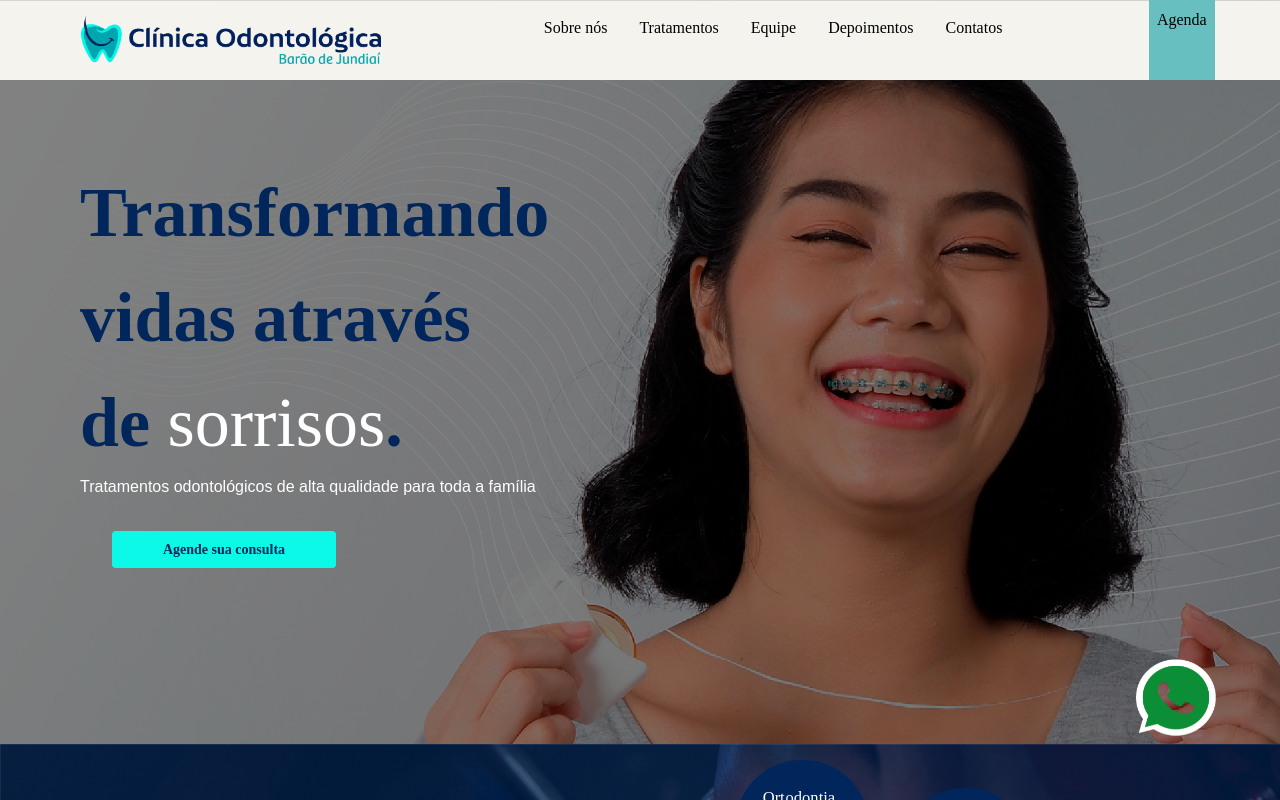
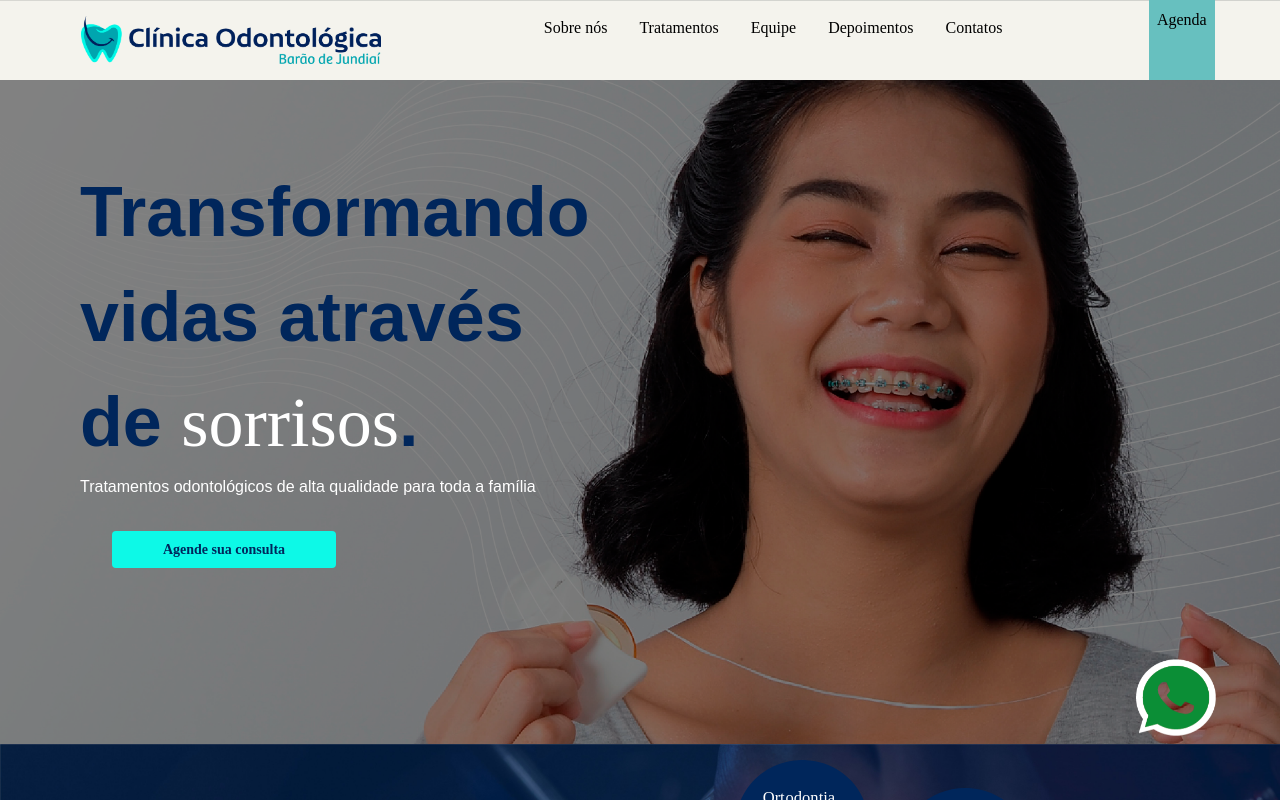
Before and after one commit to silvioVenton/odontologia, a Next.js app: page / in a window 1280 px wide. Shown: the top 800 px of the page. Built offline with nearby package versions, Linux system fonts and the light colour scheme.

Commit message:
ga4 e gtm

```diff
--- a/package.json
+++ b/package.json
@@ -10,9 +10,10 @@
   },
   "dependencies": {
     "@expo-google-fonts/bree-serif": "^0.2.3",
+    "@next/third-parties": "^14.2.6",
     "bree": "^9.2.4",
     "firebase": "^10.12.5",
-    "next": "14.2.5",
+    "next": "^14.2.6",
     "react": "^18",
     "react-dom": "^18",
     "react-slick": "^0.30.2",
--- a/src/app/globals.css
+++ b/src/app/globals.css
@@ -83,7 +83,7 @@ body{
 .titulo_principal{
   font-Size:70px;
   color:#00265b;
-
+  font-family: Encode Sans, sans-serif;
   font-Weight:700;
 }
 .titulo_sub{
--- a/src/app/layout.tsx
+++ b/src/app/layout.tsx
@@ -7,7 +7,8 @@ import Image from "next/image";
 import Menu from "./components/menu_esp";
 import Form from "./components/formulario";
 import Galeria from "./components/newGaleria"
-
+import { Html, Head, Main, NextScript } from 'next/document';
+import { GoogleTagManager } from "@next/third-parties/google";
 
 
 
@@ -31,6 +32,7 @@ export default function RootLayout({
   return (
 
     <html lang="pt-BR">
+       <GoogleTagManager gtmId="GTM-5RKTS6H5" />
 
 
 
```
Also changed, not shown: public/fonts/BreeGRK-Bold (1).ttf (added), 1 other file (tests, documents, lock files or other folders).
